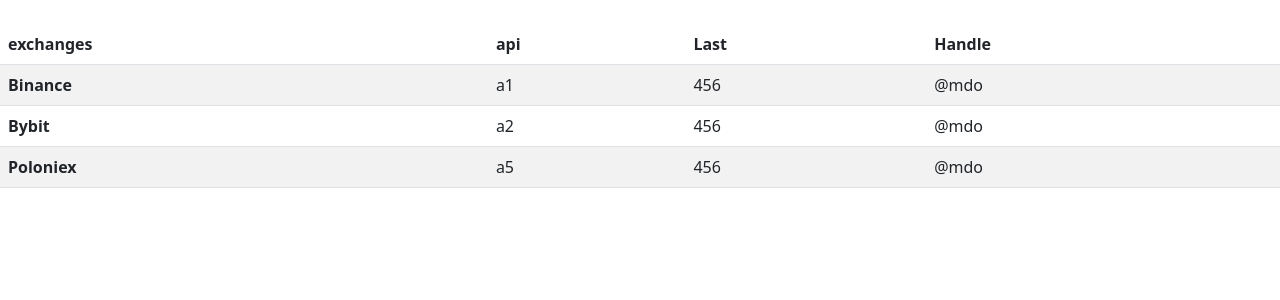
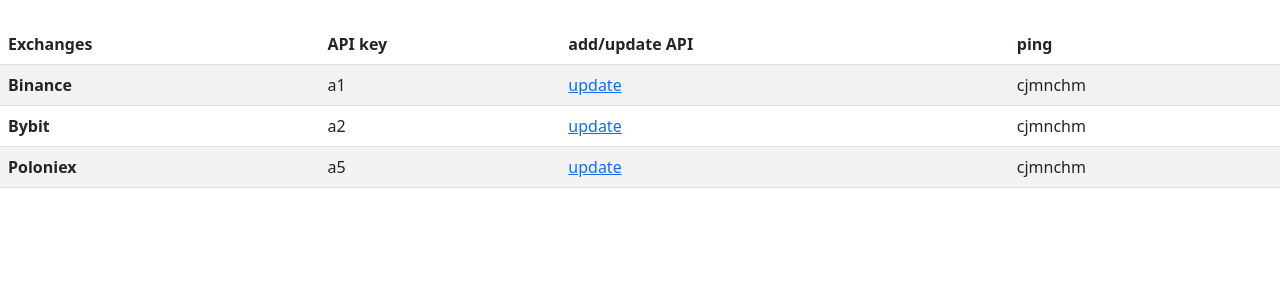
Before and after one commit to artema1981/CyberCapital, a Django app: page /exchanges/ in a window 1280 px wide. Shown: the part 98-398 px from the top of the page. Run offline with Django 4.2, Linux system fonts and the light colour scheme; a user stored in the database is signed in; data comes from the database, SQL or seed files in the repository; some libraries are stand-ins or nearby versions.

Commit message:
add api templates

```diff
--- a/main_page/views.py
+++ b/main_page/views.py
@@ -3,7 +3,6 @@ from django.urls import reverse_lazy
 from django.views import View
 
 from .models import Exchanges, AddApiKey
-from .forms import AddApiKeyForm
 from django.contrib.auth.models import User
 from django.views.generic import ListView, CreateView, FormView, UpdateView, DeleteView
 from .utils import *
@@ -42,11 +41,9 @@ class Exchanges_view(LoginRequiredMixin, DataMixin, ListView):
             for api in context['users_key']:
                 if api.exchange == exchange:
                     exchange_list[-1]['api'] = api.api_key
+                    exchange_list[-1]['api_pk'] = api.pk
         context['exchange_list'] = exchange_list
         return dict(list(context.items()) + list(c_def.items()))
-
-    # def get_queryset(self):
-    #     return Exchanges.objects.filter(is_visible=True)
 
 
 #
@@ -72,9 +69,9 @@ class Exchanges_view(LoginRequiredMixin, DataMixin, ListView):
 #     def get_context_data(self, **kwargs):
 #         kwargs['menu'] = menu
 #         return super().get_context_data(**kwargs)
-
-
-
+#
+#
+#
 # def api_form_view(request):
 #     if request.method == "POST":
 #         api_form = AddApiKeyForm(request.POST)
@@ -103,7 +100,7 @@ class ApiCreateView(CreateView):
 
 class ApiUpdateView(UpdateView):
     model = AddApiKey
-    fields = ['exchange', 'api_key', 'secret_api_key']
+    fields = ['api_key', 'secret_api_key']
     template_name_suffix = '_update_form'
 class ApiDeleteView(DeleteView):
     model = AddApiKey
--- a/templates/exchanges.html
+++ b/templates/exchanges.html
@@ -7,10 +7,10 @@
 
           <thead>
           <tr>
-            <th scope="col">exchanges</th>
-            <th scope="col">api</th>
-            <th scope="col">Last</th>
-            <th scope="col">Handle</th>
+            <th scope="col">Exchanges</th>
+            <th scope="col">API key</th>
+            <th scope="col">add/update API</th>
+            <th scope="col">ping</th>
           </tr>
           </thead>
           <tbody>
@@ -20,8 +20,12 @@
           <tr>
             <th scope="row">{{ i.exchange }}</th>
             <td>{{ i.api }}</td>
-            <td>456</td>
-            <td>@mdo</td>
+                {% if i.api %}
+                  <td><a href="api/6">update</a></td>
+                {% else %}
+                  <td><a href="{% url 'api-add' %}">add</a></td>
+                {% endif %}
+          <td>cjmnchm</td>
           </tr>
           {% endfor %}
 
```
Also changed, not shown: account/views.py (+7 -15 lines), main_page/forms.py (+36 -36 lines).
